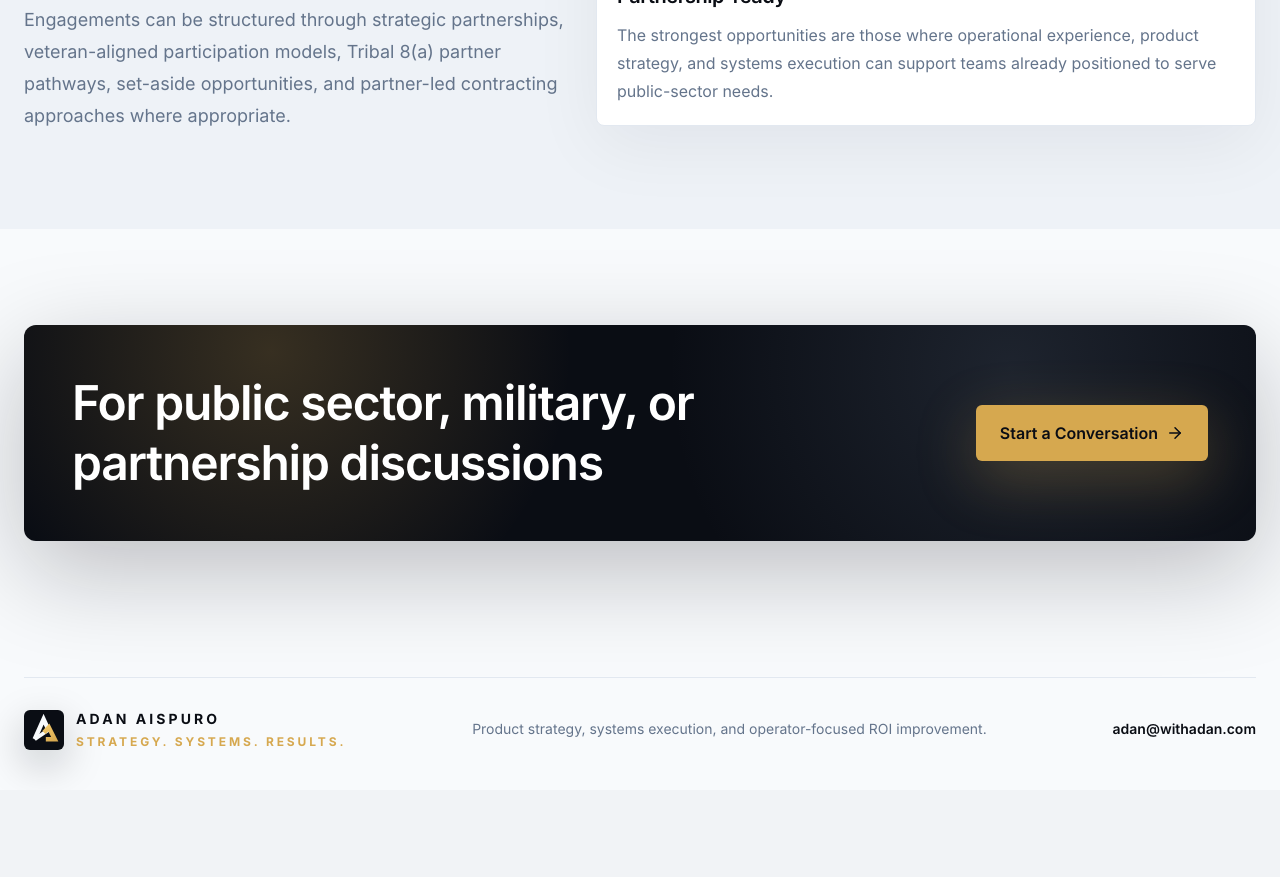
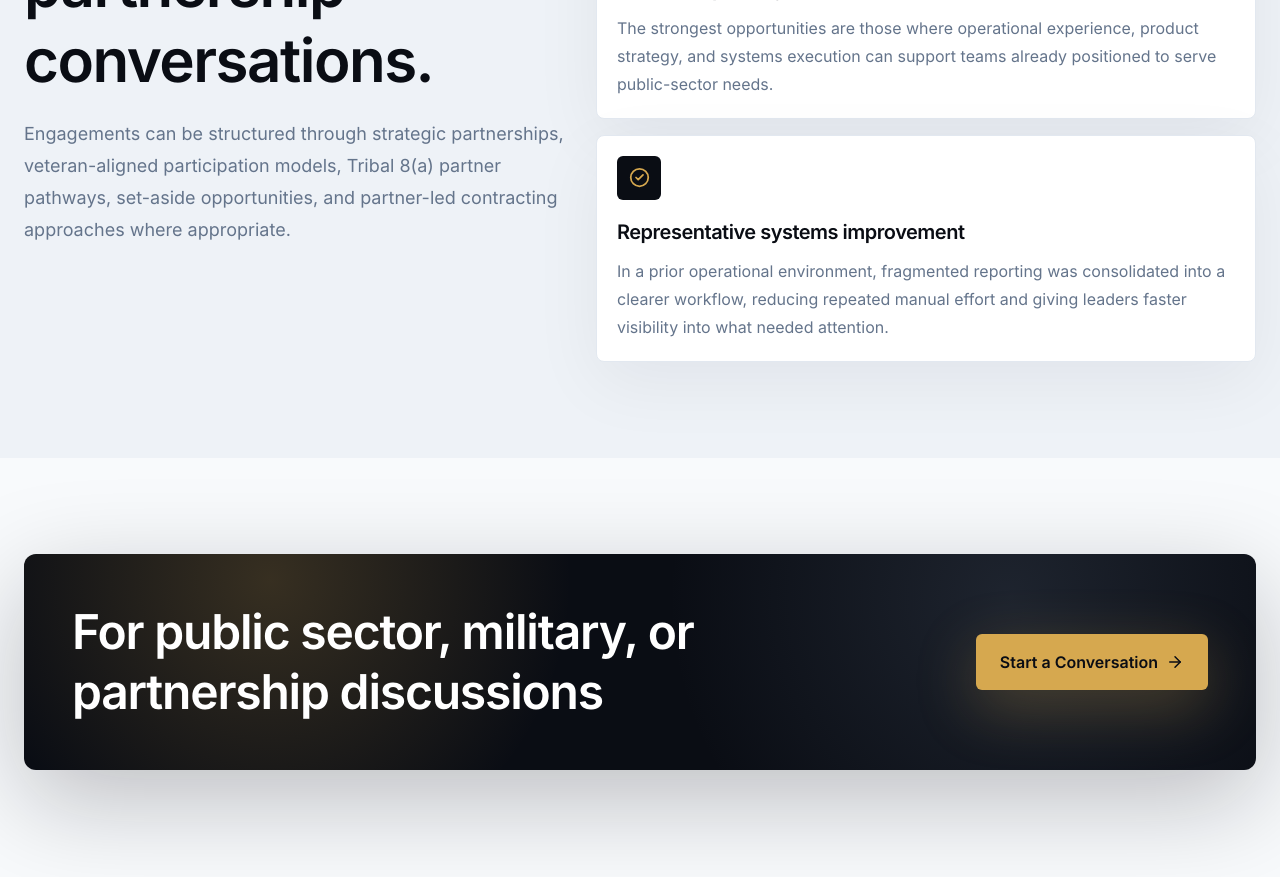
Before and after one commit to salaur-rawrxD/Adan-Site, a Next.js app: page /government in a window 1280 px wide. Shown: the part 3960-4837 px from the top of the page. Before the commit the page ends 4750 px from the top, so only its background shows below. Built offline with nearby package versions, Linux system fonts and the light colour scheme.

Commit message:
Polish conversion copy

```diff
--- a/src/app/government/page.tsx
+++ b/src/app/government/page.tsx
@@ -131,6 +131,11 @@ export default function GovernmentPage() {
               body="The strongest opportunities are those where operational experience, product strategy, and systems execution can support teams already positioned to serve public-sector needs."
               icon={Network}
             />
+            <Card
+              title="Representative systems improvement"
+              body="In a prior operational environment, fragmented reporting was consolidated into a clearer workflow, reducing repeated manual effort and giving leaders faster visibility into what needed attention."
+              icon={CheckCircle2}
+            />
           </div>
         </div>
       </section>
--- a/src/app/page.tsx
+++ b/src/app/page.tsx
@@ -141,7 +141,7 @@ export default function Home() {
             body="The goal is not more software. It is better systems: fewer disconnected tools, stronger control over core workflows, and clearer business visibility."
           />
           <div className="grid gap-4 sm:grid-cols-3 lg:pt-12">
-            <MetricCard value="10x" label="Revenue and workflow lens" />
+            <MetricCard value="10+" label="Years revenue & systems optimization" />
             <MetricCard value="4" label="Core engagement tracks" />
             <MetricCard value="1:1" label="Specialist network model" />
           </div>
--- a/src/components/site.tsx
+++ b/src/components/site.tsx
@@ -507,6 +507,10 @@ export function SnapshotTool() {
                 If friction appears in any of these areas, there is likely revenue, time, or
                 customer trust being lost every day.
               </p>
+              <p className="mt-3 text-base leading-7 text-[#E2E8F0]">
+                Once I see your results, I&apos;ll usually have an initial read within 48 hours and
+                can let you know if a focused audit would be valuable.
+              </p>
             </div>
             <div className="mt-6">
               <p className="mb-3 text-sm font-semibold text-[#D6A84F]">Email me your results and I&rsquo;ll take a look.</p>
```
